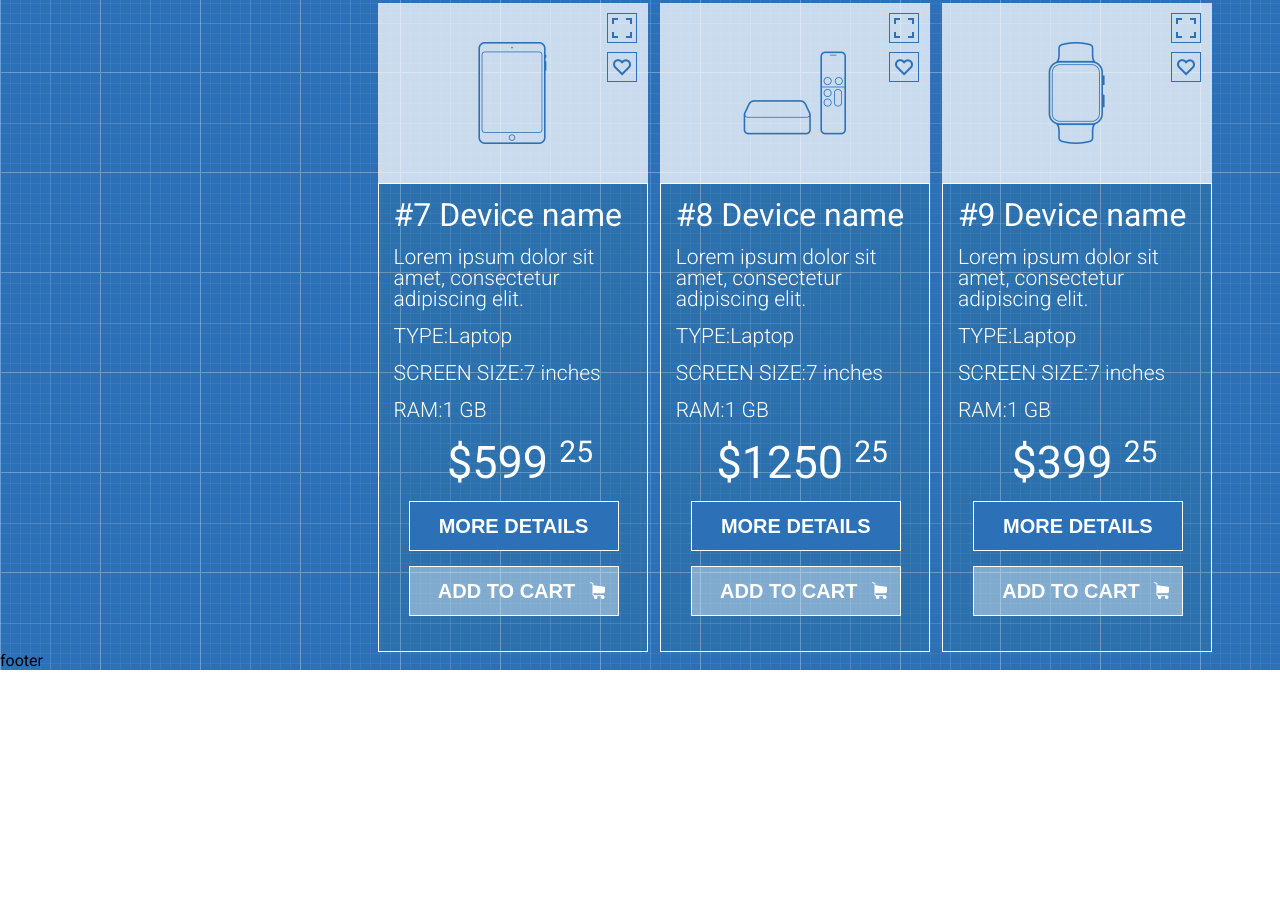
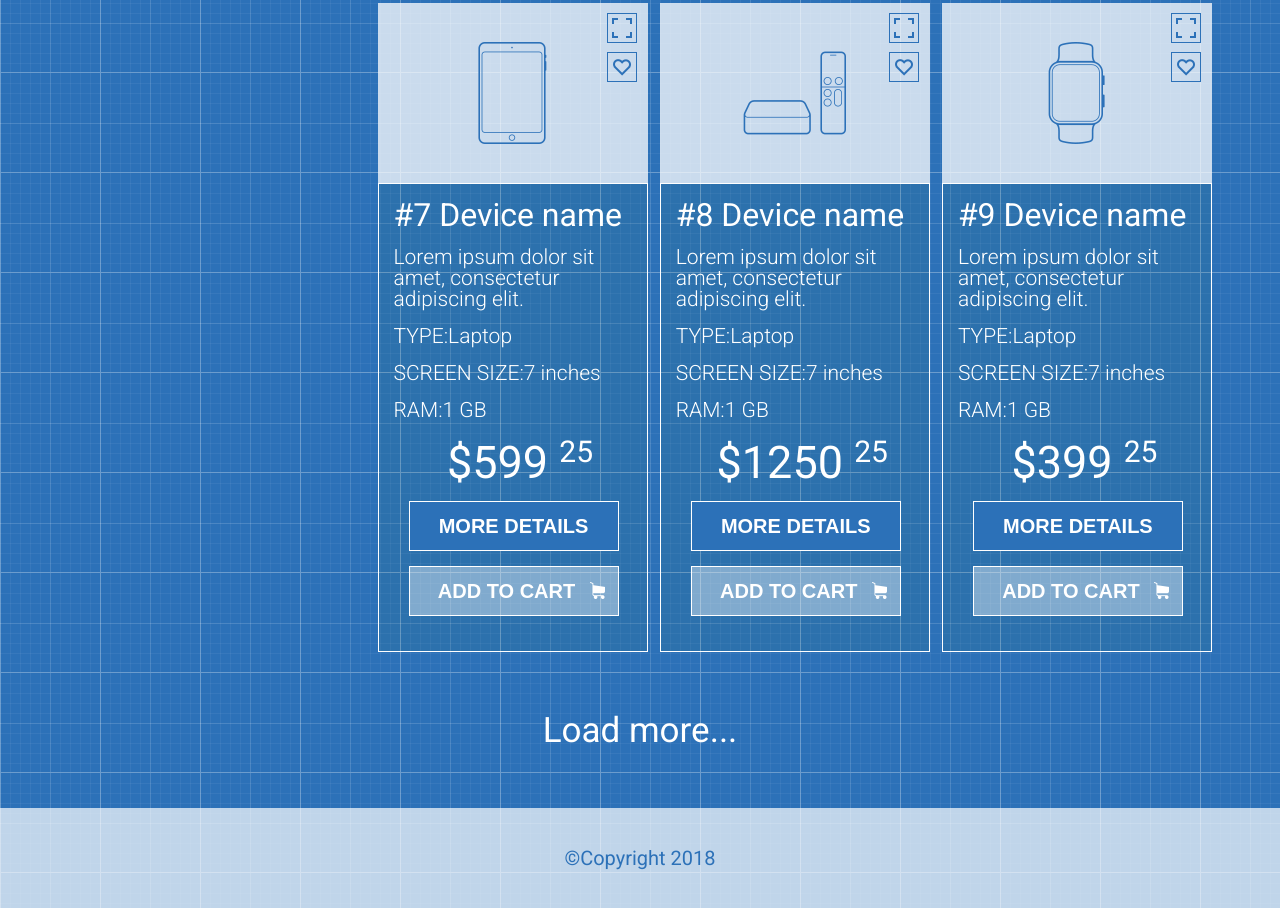
Before and after one commit to botkaktotak/botkaktotak.github.io, a plain HTML site: page index.html in a window 1280 px wide. Shown: the part 2028-2936 px from the top of the page. Before the commit the page ends 2698 px from the top, so only its background shows below. Drawn offline with Linux system fonts and the light colour scheme.

Commit message:
footer was executed

```diff
--- a/index.html
+++ b/index.html
@@ -290,9 +290,15 @@
         	</div>
     	</div>
     </div>
-
 	</main>
-	<footer class="footer">footer</footer>
+	<div class="container">
+		<div class="ending">
+            			Load more...
+        </div>
+	</div>
+	<footer class="footer">
+		©Copyright 2018
+	</footer>
 
 </body>
 </html>
--- a/style.css
+++ b/style.css
@@ -404,3 +404,19 @@ input:checked + label:before  {
   vertical-align: super;
   font-size: 30px;
 }
+.ending {
+  text-align: center;
+  color: white;
+  height: 155px;
+  line-height: 155px;
+  font-size: 35px;
+
+}
+footer {
+  height: 100px;
+  line-height: 100px;
+  text-align: center;
+  color: #2c71b8;
+  background-color: rgba(255,255,255,0.7);
+  font-size: 20px;
+}
```
Lines whose indentation alone changed are shown as unchanged.
